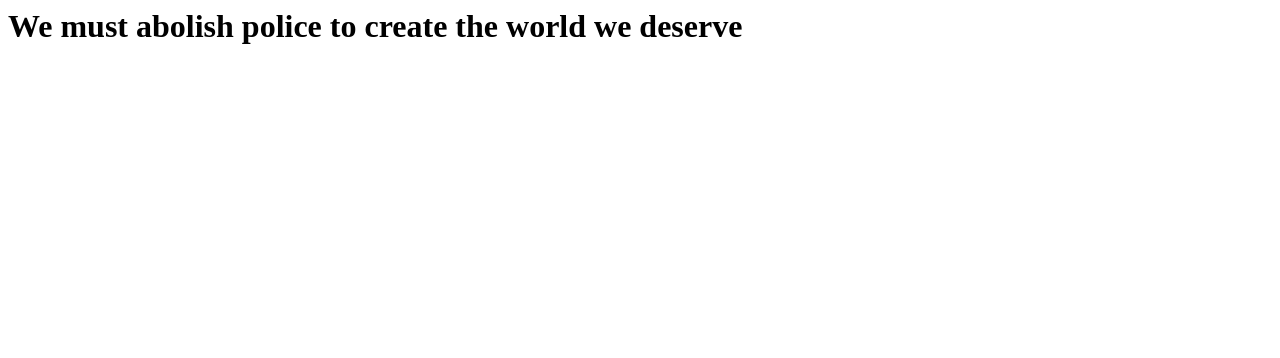
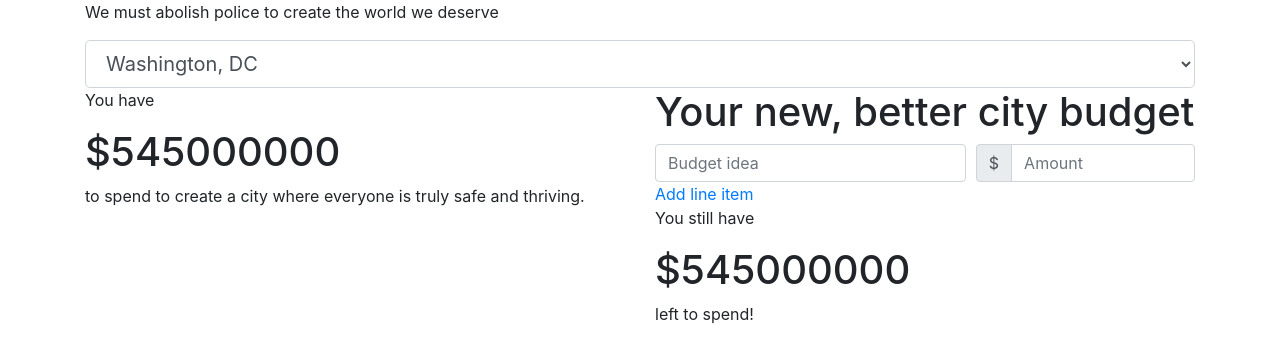
Before and after one commit to merrickbenjamin/abolish-police, a plain HTML site: page index.html in a window 1280 px wide. Drawn offline with nearby package versions, Linux system fonts and the light colour scheme.

Commit message:
initial draft of functional site

```diff
--- a/index.html
+++ b/index.html
@@ -1 +1,70 @@
-<h1>We must abolish police to create the world we deserve</h1>
+<!DOCTYPE html>
+<html lang='en'>
+  <head>
+    <meta charset='utf-8'>
+    <meta http-equiv='X-UA-Compatible' content='IE=edge'>
+    <meta name='viewport' content='width=device-width, initial-scale=1'>
+    <!-- The above 3 meta tags *must* come first in the head; any other head content must come *after* these tags -->
+    <title>Reallocate police budgets to create communities where everyone is truly safe and thriving</title>
+
+    <!-- Favicons -->
+    <!--link rel='shortcut icon' type='image/x-icon' href='favicon.ico' /-->
+
+    <!-- Bootstrap latest compiled and minified CSS -->
+    <link rel='stylesheet' href='https://cdn.jsdelivr.net/npm/bootstrap@4.5.3/dist/css/bootstrap.min.css' integrity='sha384-TX8t27EcRE3e/ihU7zmQxVncDAy5uIKz4rEkgIXeMed4M0jlfIDPvg6uqKI2xXr2' crossorigin='anonymous'>
+
+    <!-- Fonts -->
+    <link href='https://fonts.googleapis.com/css?family=Open+Sans:400,600,700' rel='stylesheet' type='text/css'>
+
+  </head>
+  <body>
+    <div class='container'>
+      <p>We must abolish police to create the world we deserve</p>
+      <select class='form-control form-control-lg' id='selectCity'>
+        <option value='dc' selected>Washington, DC</option>
+        <option value='nyc'>New York City, NY</option>
+      </select>
+
+      <div class='row'>
+        <div class='col-md'>
+          <p>You have</p>
+          <h1>$<span id='cityPdBudget'></span></h1>
+          <p>to spend to create a city where everyone is truly safe and thriving.</p>
+        </div>
+        <div class='col-md'>
+          <h1>Your new, better city budget</h1>
+          <form id='newBudgetForm'>
+            <div class='form-row'>
+              <div class='col-7'>
+                <input type='text' class='form-control' placeholder='Budget idea'>
+              </div>
+              <div class='col'>
+                <div class='input-group'>
+                  <div class='input-group-prepend'>
+                    <div class='input-group-text'>$</div>
+                  </div>
+                  <input type='number' step='1000000' class='form-control newBudgetFormAmt' placeholder='Amount'>
+                </div>
+              </div>
+            </div>
+          </form>
+          <a href="#" id="addRow">Add line item</a>
+          <p>You still have</p>
+          <h1>$<span id='remainingBudget'></span></h1>
+          <p>left to spend!</p>
+        </div>
+      </div>
+
+
+
+
+    </div>
+
+    <!-- jQuery (necessary for Bootstrap's JavaScript plugins) -->
+    <script src='https://code.jquery.com/jquery-3.5.1.slim.min.js' integrity='sha384-DfXdz2htPH0lsSSs5nCTpuj/zy4C+OGpamoFVy38MVBnE+IbbVYUew+OrCXaRkfj' crossorigin='anonymous'></script>
+    <!-- Include all compiled plugins (below), or include individual files as needed -->
+    <script src='https://cdn.jsdelivr.net/npm/velocity-animate@2.0/velocity.min.js'></script>
+    <script src='https://cdn.jsdelivr.net/npm/velocity-animate@2.0/velocity.ui.min.js'></script>
+    <script src='js/main.js'></script>
+  </body>
+</html>
--- /dev/null
+++ b/js/main.js
@@ -0,0 +1,65 @@
+$(document).ready( function() {
+
+  var hash = window.location.hash;
+  var city = "dc";
+  var selectCity = document.getElementById("selectCity");
+  var budgetStr = document.getElementById("cityPdBudget");
+  var budget = {
+    dc: 545000000,
+    nyc: 6000000000
+  }
+  var newBudgetForm = document.getElementById("newBudgetForm");
+  var remainingBudgetStr = document.getElementById("remainingBudget");
+  var addLineItemBtn = document.getElementById("addRow");
+  var newBudgetItems = document.getElementsByClassName("newBudgetFormAmt");
+  var usedBudget = 0;
+
+  if (hash.length > 0) {
+    city = hash.substring(1);
+    if (budget[city] == undefined) {
+      city = "dc";
+    }
+  }
+  var playableBudget = budget[city];
+  var remainingBudget = playableBudget;
+  selectCity.value = city;
+  budgetStr.textContent = playableBudget;
+  remainingBudgetStr.textContent = remainingBudget;
+
+  function calculateBudget() {
+    city = selectCity.value;
+    playableBudget = budget[city];
+    budgetStr.textContent = playableBudget;
+    newBudgetItems = document.getElementsByClassName("newBudgetFormAmt");
+    usedBudget = 0;
+    for (var i = 0; i < newBudgetItems.length; i++) {
+      usedBudget = usedBudget + Number(newBudgetItems[i].value);
+    }
+    remainingBudget = playableBudget - usedBudget;
+    remainingBudgetStr.textContent = remainingBudget;
+  }
+
+  selectCity.addEventListener('change', function() {
+    calculateBudget();
+  });
+
+  newBudgetForm.addEventListener('input', function () {
+    calculateBudget();
+  });
+
+  var lineItemHTML = "<div class='form-row'><div class='col-7'><input type='text' class='form-control' placeholder='Budget idea'></div><div class='col'><div class='input-group'><div class='input-group-prepend'><div class='input-group-text'>$</div></div><input type='number' step='1000000' class='form-control newBudgetFormAmt' placeholder='Amount'></div></div></div>"
+
+  addLineItemBtn.addEventListener('click', function() {
+    childElement = document.createElement('div');
+    appendChildElement = newBudgetForm.appendChild(childElement)
+    appendChildElement.innerHTML = lineItemHTML;
+  });
+
+});
+
+[].forEach.call(document.querySelectorAll('img[data-src]'), function(img) {
+  img.setAttribute('src', img.getAttribute('data-src'));
+  img.onload = function() {
+    img.removeAttribute('data-src');
+  };
+});
```
